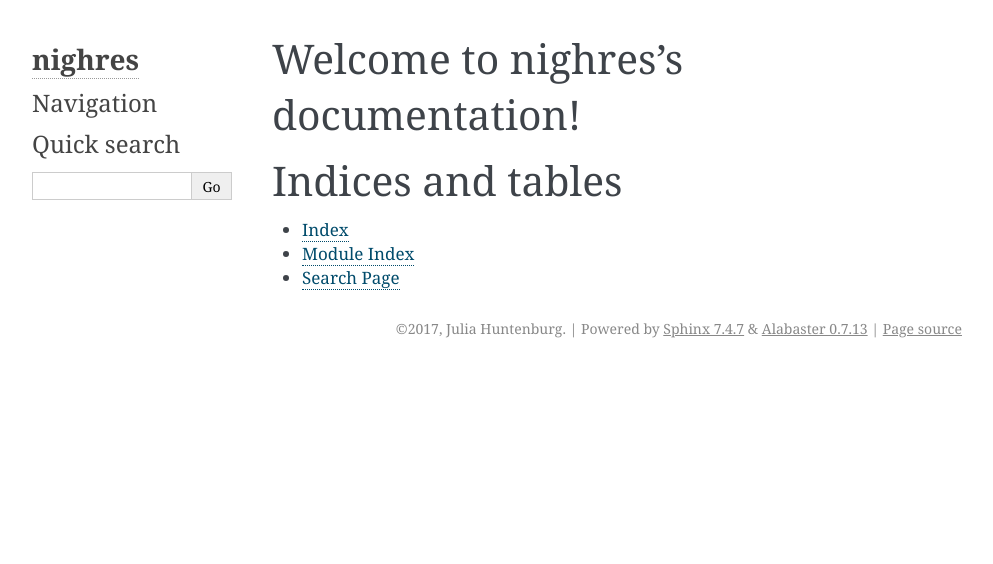
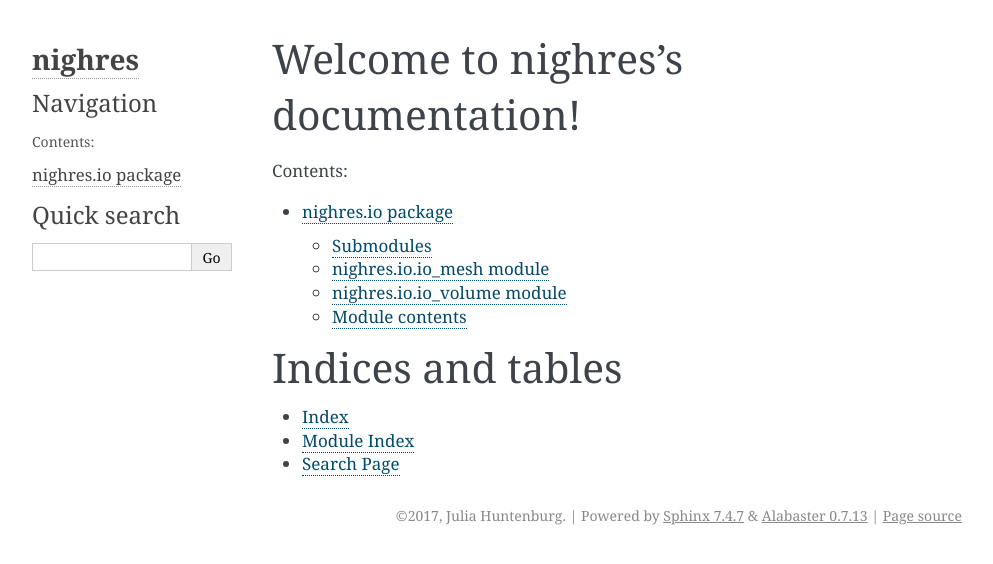
Before and after one commit to nighres/nighres, a Sphinx documentation site: the page built from docs/index.rst, in a window 1280 px wide. Shown: the top 564 px of the page, without its empty margins (148-1141 px from the left). Built offline with Sphinx 7.4.7, drawn with Linux system fonts in a browser that asks for light colours.

Commit message:
trying out autodoc

```diff
--- a/docs/conf.py
+++ b/docs/conf.py
@@ -15,10 +15,10 @@
 # If extensions (or modules to document with autodoc) are in another directory,
 # add these directories to sys.path here. If the directory is relative to the
 # documentation root, use os.path.abspath to make it absolute, like shown here.
-#
-# import os
-# import sys
-# sys.path.insert(0, os.path.abspath('.'))
+
+import os
+import sys
+sys.path.insert(0, os.path.abspath('..'))
 
 
 # -- General configuration ------------------------------------------------
@@ -36,7 +36,8 @@ extensions = ['sphinx.ext.autodoc',
     'sphinx.ext.todo',
     'sphinx.ext.coverage',
     'sphinx.ext.viewcode',
-    'sphinx.ext.githubpages']
+    'sphinx.ext.githubpages',
+    'sphinx.ext.napoleon']
 
 # Add any paths that contain templates here, relative to this directory.
 templates_path = ['_templates']
--- a/docs/index.rst
+++ b/docs/index.rst
@@ -10,6 +10,8 @@ Welcome to nighres's documentation!
    :maxdepth: 2
    :caption: Contents:
 
+   nighres.io.rst
+
 
 
 Indices and tables
--- /dev/null
+++ b/docs/modules.rst
@@ -0,0 +1,7 @@
+nighres
+=======
+
+.. toctree::
+   :maxdepth: 4
+
+   nighres
--- /dev/null
+++ b/docs/nighres.io.rst
@@ -0,0 +1,30 @@
+nighres\.io package
+===================
+
+Submodules
+----------
+
+nighres\.io\.io\_mesh module
+----------------------------
+
+.. automodule:: nighres.io.io_mesh
+    :members:
+    :undoc-members:
+    :show-inheritance:
+
+nighres\.io\.io\_volume module
+------------------------------
+
+.. automodule:: nighres.io.io_volume
+    :members:
+    :undoc-members:
+    :show-inheritance:
+
+
+Module contents
+---------------
+
+.. automodule:: nighres.io
+    :members:
+    :undoc-members:
+    :show-inheritance:
--- /dev/null
+++ b/docs/nighres.rst
@@ -0,0 +1,48 @@
+nighres package
+===============
+
+Subpackages
+-----------
+
+.. toctree::
+
+    nighres.brain
+    nighres.io
+    nighres.laminar
+    nighres.surface
+
+Submodules
+----------
+
+nighres\.example\_pipeline module
+---------------------------------
+
+.. automodule:: nighres.example_pipeline
+    :members:
+    :undoc-members:
+    :show-inheritance:
+
+nighres\.global\_settings module
+--------------------------------
+
+.. automodule:: nighres.global_settings
+    :members:
+    :undoc-members:
+    :show-inheritance:
+
+nighres\.utils module
+---------------------
+
+.. automodule:: nighres.utils
+    :members:
+    :undoc-members:
+    :show-inheritance:
+
+
+Module contents
+---------------
+
+.. automodule:: nighres
+    :members:
+    :undoc-members:
+    :show-inheritance:
```
Also changed, not shown: docs/nighres.brain.rst (added, +30 -0 lines), docs/nighres.laminar.rst (added, +30 -0 lines), docs/nighres.surface.rst (added, +22 -0 lines), docs/_static/basic_screenshot.png (added).
